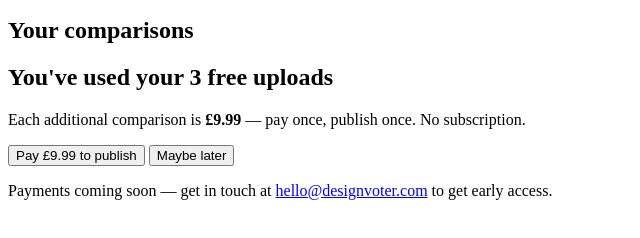
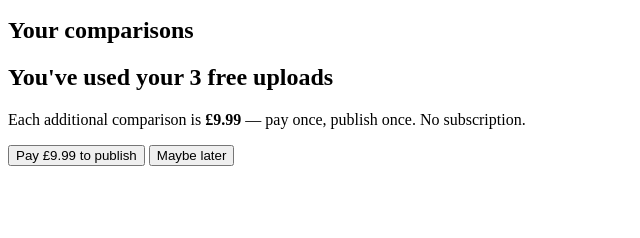
Before and after one commit to elilourens/designcompare, a website with bundled scripts: page upload.html in a window 1280 px wide. Shown: the part 444-682 px from the top of the page, without its empty margins (0-640 px from the left). Built offline with nearby package versions, Linux system fonts and the light colour scheme; a script that the page names is missing.

Commit message:
accepting payments

```diff
--- a/upload.html
+++ b/upload.html
@@ -93,7 +93,6 @@
         <button class="btn-primary" id="paywall-pay-btn">Pay £9.99 to publish</button>
         <button class="btn-ghost" onclick="document.getElementById('paywall-modal').classList.add('hidden')">Maybe later</button>
       </div>
-      <p class="modal-note">Payments coming soon — get in touch at <a href="mailto:hello@designvoter.com">hello@designvoter.com</a> to get early access.</p>
     </div>
   </div>
 
```
